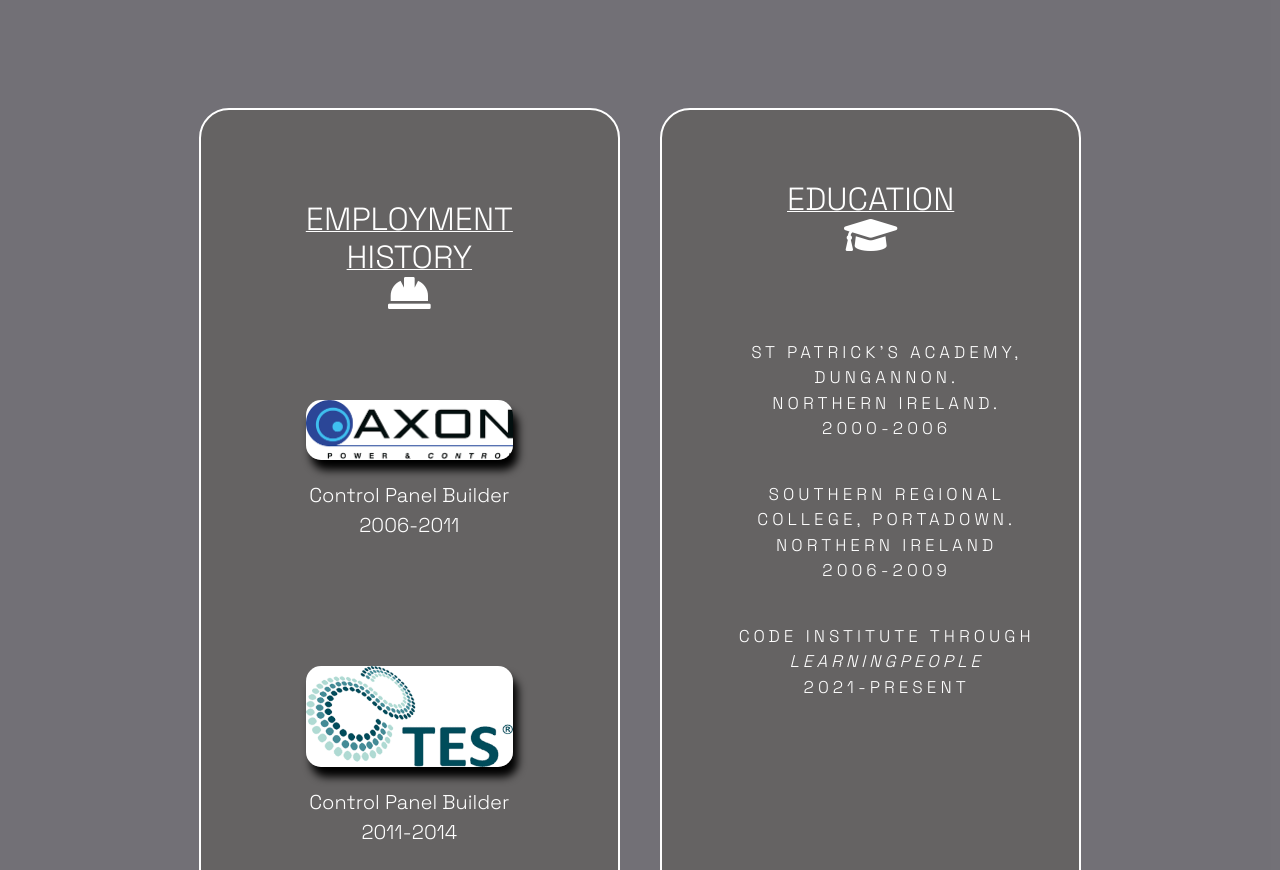
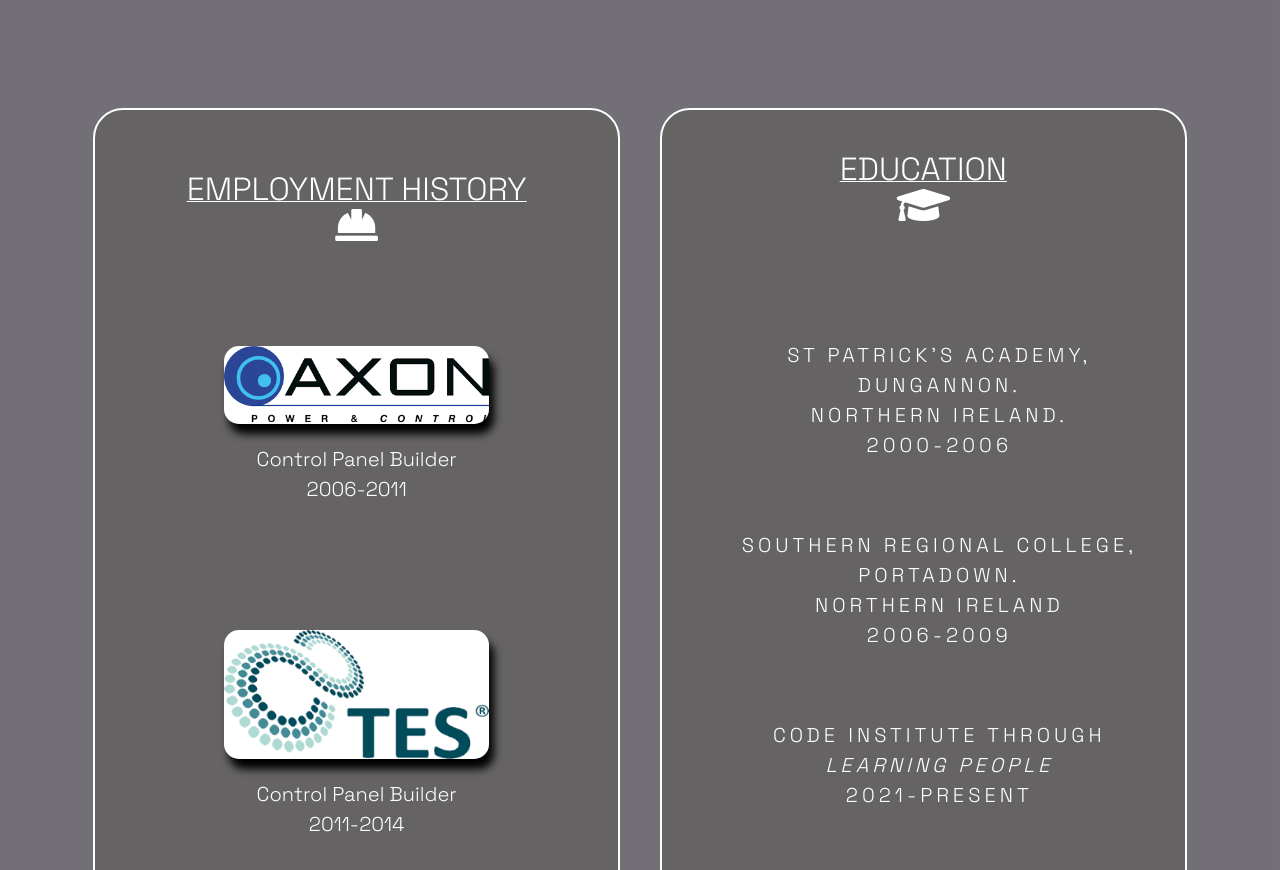
Before and after one commit to soneill2210/First-Project, a plain HTML site: page about-me.html in a window 1280 px wide. Shown: the part 7056-7926 px from the top of the page. Drawn offline with nearby package versions, Linux system fonts and the light colour scheme.

Commit message:
education list

```diff
--- a/about-me.html
+++ b/about-me.html
@@ -196,7 +196,7 @@
 
     <!--the company logos are clickable to web pages-->
     <div class="row justify-content-center">
-    <section class="col-sm-12 col-md-4 em-history">
+    <section class="col-sm-12 col-md-5 em-history">
         <h2 class="em-ed">EMPLOYMENT HISTORY<br/><i class="fas fa-hard-hat fa-lg"></i></h2>
         <br/>
         <br/>
@@ -220,7 +220,7 @@
         <br/>
     </section>
     <!--Education provided from aged 11 years old onwards-->
-    <section class="col-sm-12 col-md-4 education">
+    <section class="col-sm-12 col-md-5 education">
         <h2 class="em-ed">EDUCATION<br/><i class="fas fa-graduation-cap fa-lg"></i><br/><br/></h2>
         <ul class="ed-list">
           <li class="school">St Patrick's Academy, Dungannon.<br/>
@@ -231,7 +231,7 @@
               Northern Ireland<br/>
               2006-2009
           </li>
-          <li class="study">Code Institute through <i>LearningPeople</i><br/>
+          <li class="study">Code Institute through <i>Learning People</i><br/>
               2021-Present
           </li>
         </ul>
--- a/styles.css
+++ b/styles.css
@@ -202,8 +202,7 @@ h2{
     border-radius: 30px;
     margin:20px;
     max-width:80%;
-    border:2px solid white;
-    justify-content: flex-end;}
+    border:2px solid white;}
 
 .em-des{
     padding:20px;
@@ -213,15 +212,15 @@ h2{
     display: block;}
 
 .ed-list li{
-    margin:auto;
-    font-size:17px;
-    padding:20px;
-    align-items: center;
-}
+    text-align: center;}
+
+.school, .college, .study{ padding: 35px;
+                           font-size:20px;}
 
 .em-ed{
-    padding-top:70px;
-    margin:auto;}
+    padding:40px;
+    margin:auto;
+text-align: center;}
 
 .pro-section{
     border: 1px solid white;
```
